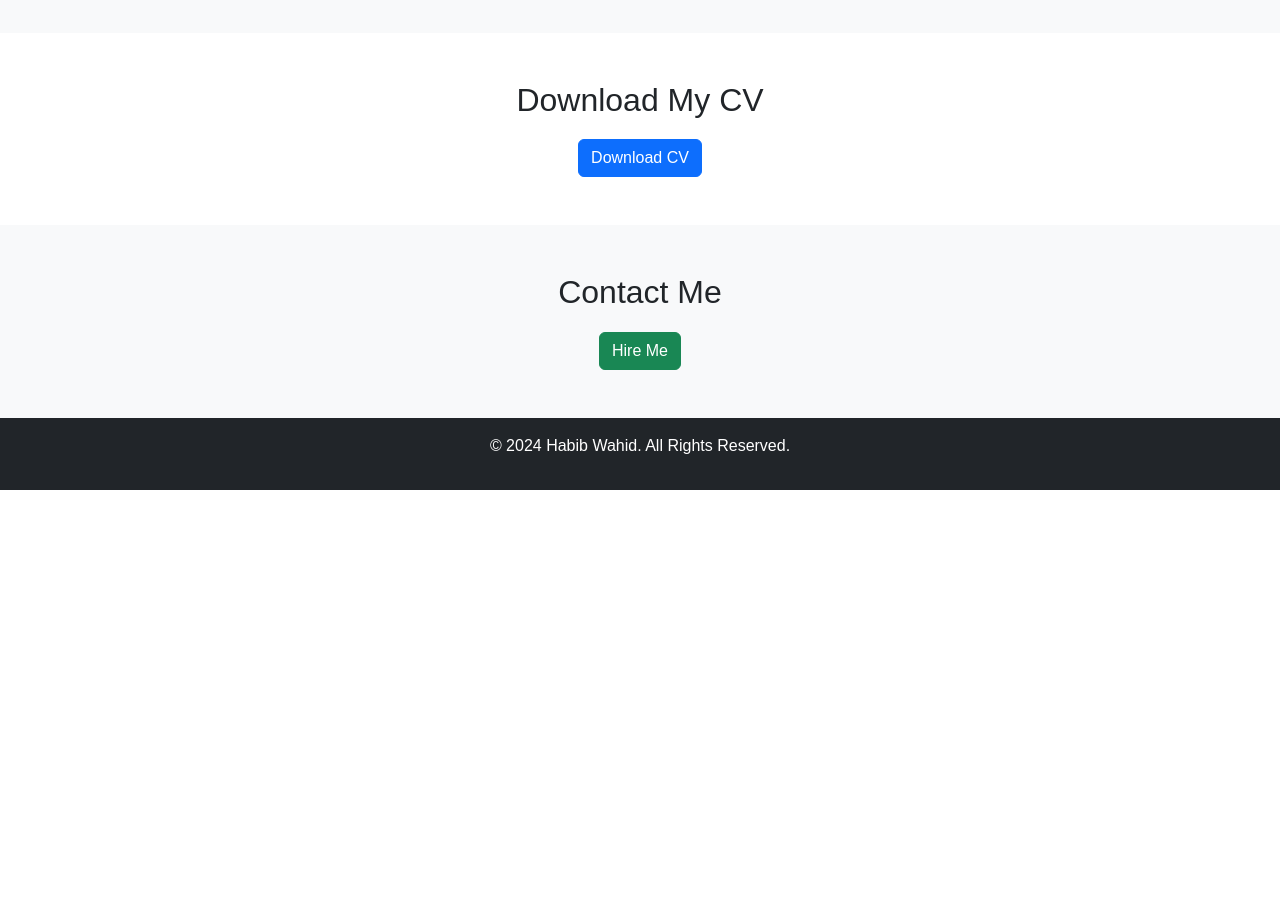
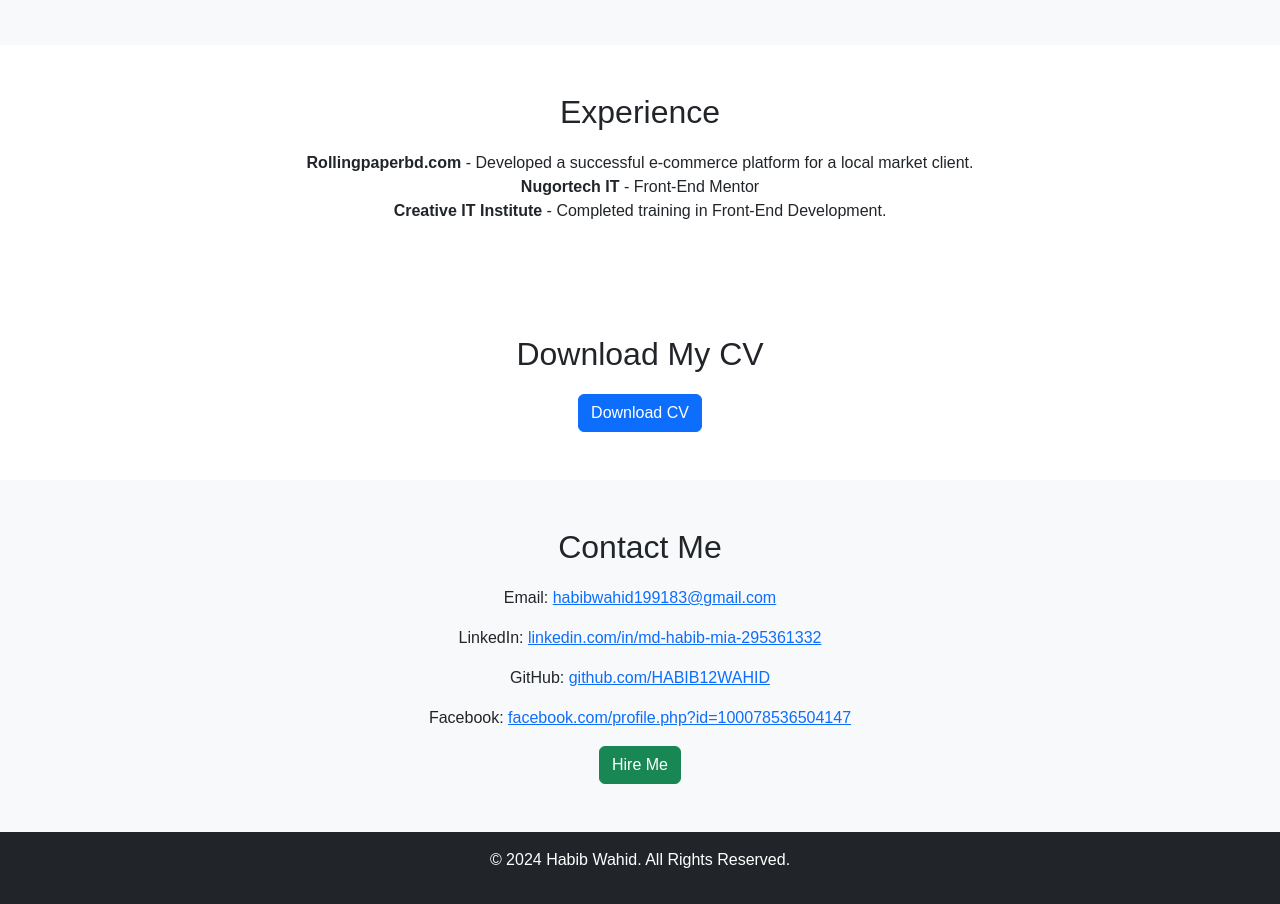
Before and after one commit to HABIB12WAHID/full-stack-portfolio, a plain HTML site: page index.html in a window 1280 px wide. Shown: the part 707-1611 px from the top of the page. Before the commit the page ends 1197 px from the top, so only its background shows below. Drawn offline with nearby package versions, Linux system fonts and the light colour scheme; a script that the page names is missing.

Commit message:
portfolio part modified

```diff
--- a/index.html
+++ b/index.html
@@ -25,6 +25,9 @@
                         <a class="nav-link" href="#skills">Skills</a>
                     </li>
                     <li class="nav-item">
+                        <a class="nav-link" href="#experience">Experience</a>
+                    </li>
+                    <li class="nav-item">
                         <a class="nav-link" href="#cv">CV</a>
                     </li>
                     <li class="nav-item">
@@ -49,7 +52,7 @@
     <section id="about" class="py-5">
         <div class="container text-center">
             <h2>About Me</h2>
-            <p class="lead">I am a passionate web developer with expertise in HTML, CSS, JavaScript, React, and Node.js. I love building responsive websites and solving problems through code.</p>
+            <p class="lead">I am an enthusiastic web developer with expertise in HTML, CSS, JavaScript, React, and Node.js. I have 3 years of experience working on various projects, including the successful development of rollingpaperbd.com.</p>
         </div>
     </section>
 
@@ -71,6 +74,18 @@
         </div>
     </section>
 
+    <!-- Experience Section -->
+    <section id="experience" class="py-5">
+        <div class="container text-center">
+            <h2>Experience</h2>
+            <ul class="list-unstyled">
+                <li><strong>Rollingpaperbd.com</strong> - Developed a successful e-commerce platform for a local market client.</li>
+                <li><strong>Nugortech IT</strong> - Front-End Mentor</li>
+                <li><strong>Creative IT Institute</strong> - Completed training in Front-End Development.</li>
+            </ul>
+        </div>
+    </section>
+
     <!-- CV Section -->
     <section id="cv" class="py-5 text-center">
         <div class="container">
@@ -83,6 +98,10 @@
     <section id="contact" class="bg-light py-5 text-center">
         <div class="container">
             <h2>Contact Me</h2>
+            <p>Email: <a href="mailto:habibwahid199183@gmail.com">habibwahid199183@gmail.com</a></p>
+            <p>LinkedIn: <a href="https://www.linkedin.com/in/md-habib-mia-295361332" target="_blank">linkedin.com/in/md-habib-mia-295361332</a></p>
+            <p>GitHub: <a href="https://github.com/HABIB12WAHID" target="_blank">github.com/HABIB12WAHID</a></p>
+            <p>Facebook: <a href="https://www.facebook.com/profile.php?id=100078536504147&mibextid=kFxxJD" target="_blank">facebook.com/profile.php?id=100078536504147</a></p>
             <button class="btn btn-success" id="hireMeBtn">Hire Me</button>
         </div>
     </section>
--- a/style.css
+++ b/style.css
@@ -4,11 +4,7 @@ body {
     padding: 0;
 }
 
-header {
-    background-color: #007bff;
-}
-
-h1, h2 {
+h1, h2, h5 {
     margin-bottom: 20px;
 }
 
```
Also changed, not shown: index.js (+4 -4 lines).
